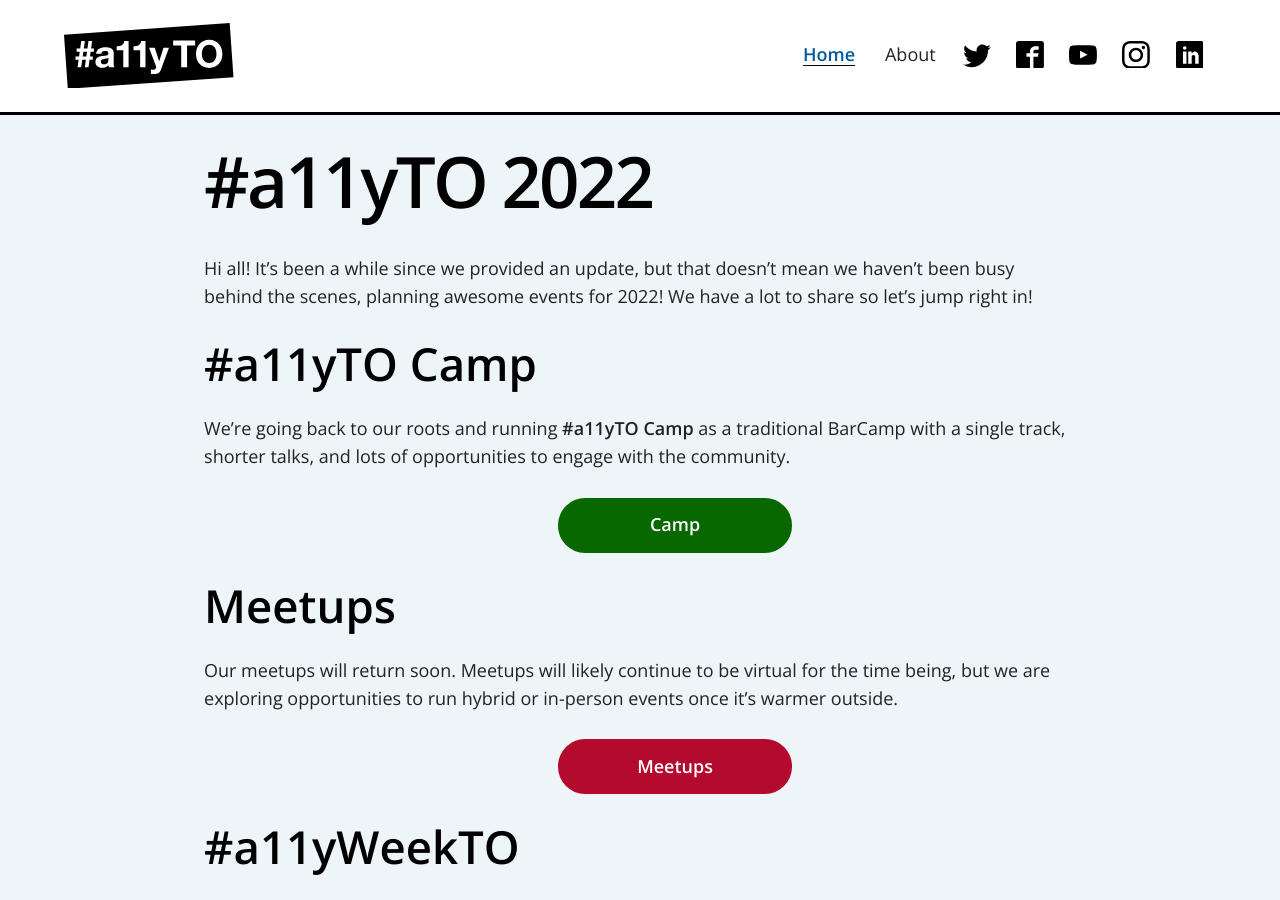
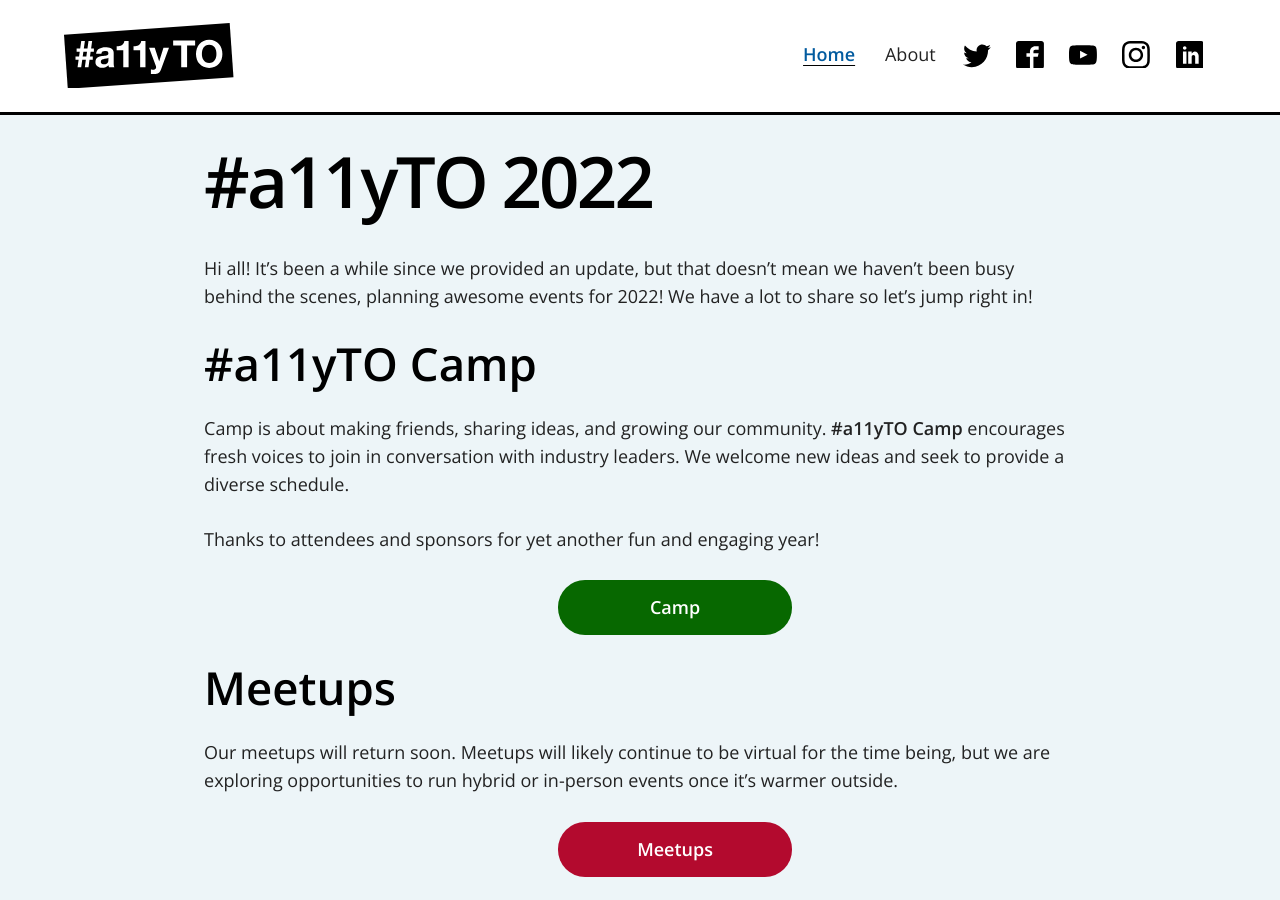
Before and after one commit to a11yTO/A11yTO-Main, a Jekyll site: the page built from index.html, in a window 1280 px wide and 900 px high. Built offline with Jekyll 4.4.1, drawn with Linux system fonts in a browser that asks for light colours.

Commit message:
Update copy: add post-camp message

```diff
--- a/index.html
+++ b/index.html
@@ -10,7 +10,8 @@
 <p>Hi all! It’s been a while since we provided an update, but that doesn’t mean we haven’t been busy behind the scenes, planning awesome events for 2022! We have a lot to share so let’s jump right in!</p>
 
 <h3>#a11yTO Camp</h3>
-<p>We’re going back to our roots and running <strong>#a11yTO Camp</strong> as a traditional BarCamp with a single track, shorter talks, and lots of opportunities to engage with the community.</p>
+<p>Camp is about making friends, sharing ideas, and growing our community. <strong>#a11yTO Camp</strong> encourages fresh voices to join in conversation with industry leaders. We welcome new ideas and seek to provide a diverse schedule.</p>
+<p>Thanks to attendees and sponsors for yet another fun and engaging year!</p>
 <ul class="branded-events">
   <li>
     <a class="camp" href="https://camp.a11yto.com/" rel="external">Camp</a>
```
